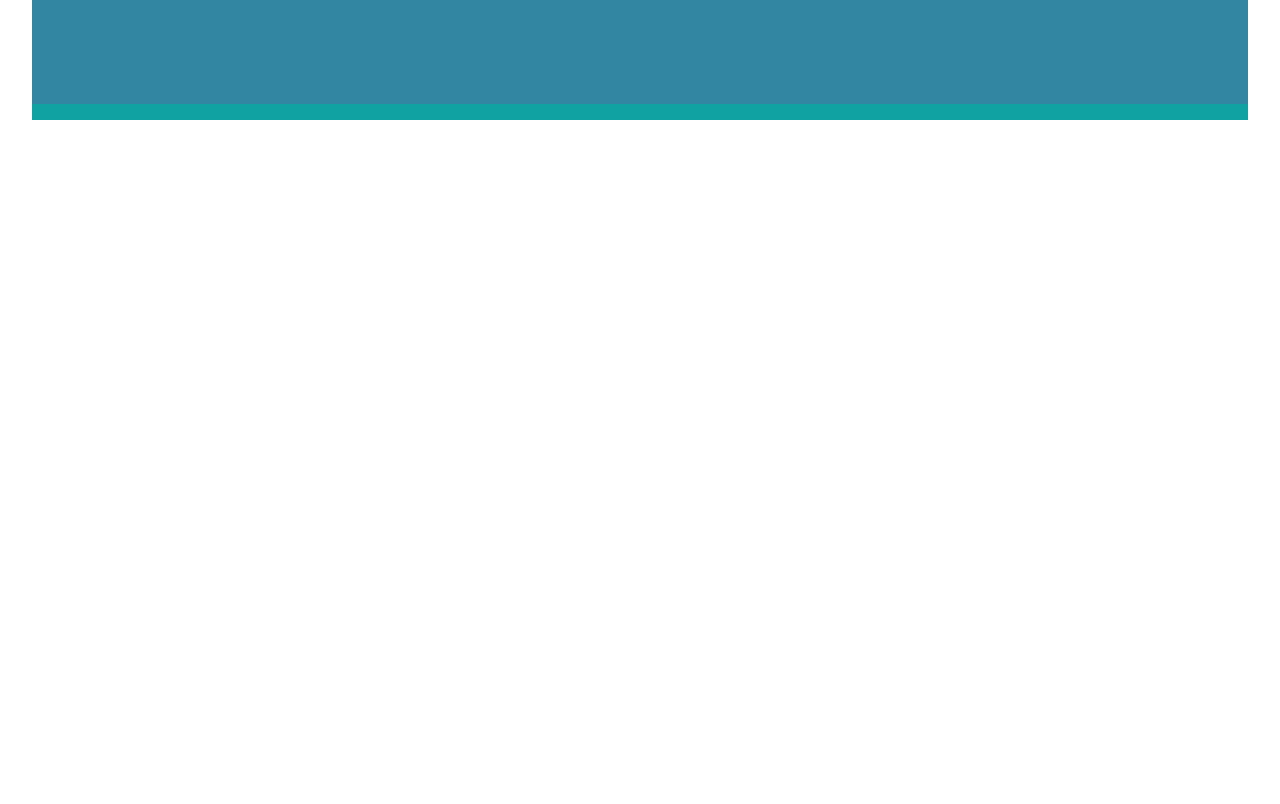
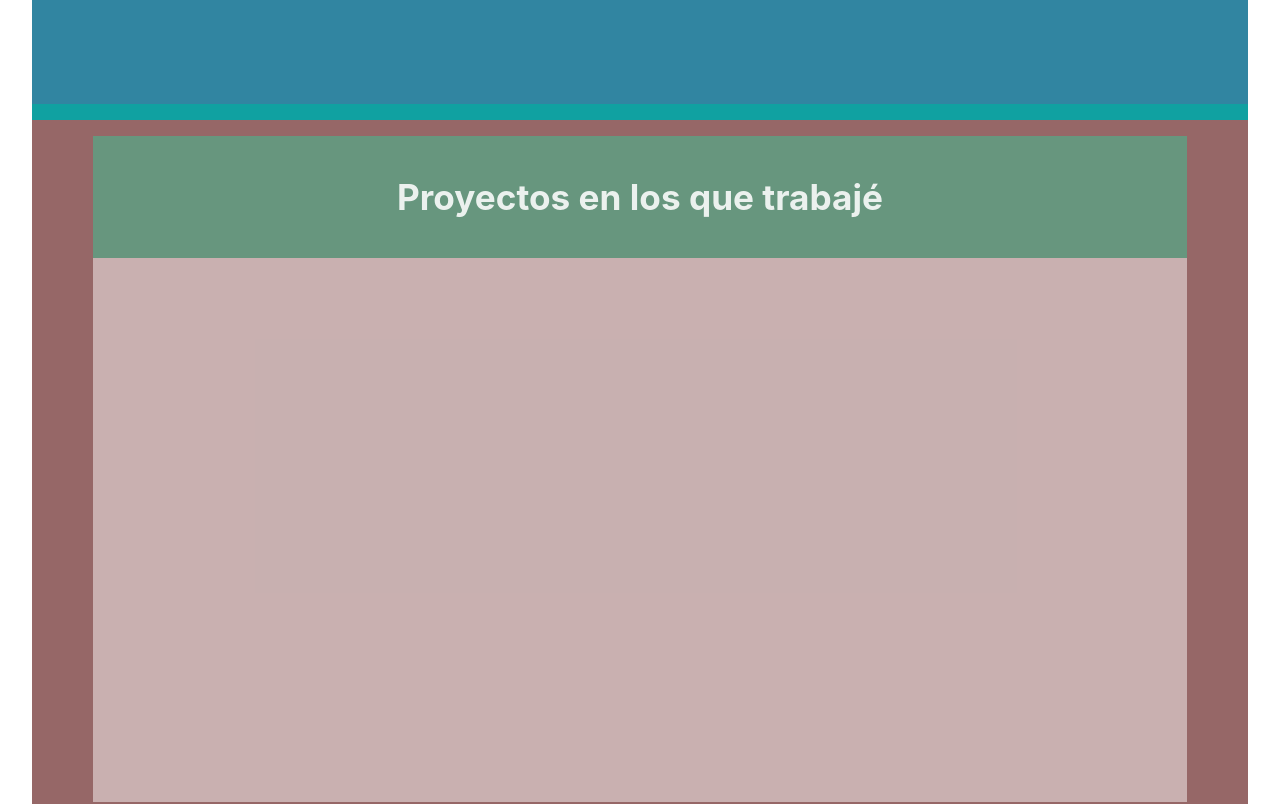
Before and after one commit to agustinfraile/Portfolio, a React (Vite) app: page / in a window 1280 px wide. Shown: the part 1440-2244 px from the top of the page. Before the commit the page ends 1592 px from the top, so only its background shows below. Built offline with nearby package versions, Linux system fonts and the light colour scheme.

Commit message:
agregando seccion de proyectos

```diff
--- a/src/pages/Home/Home.jsx
+++ b/src/pages/Home/Home.jsx
@@ -2,6 +2,7 @@ import React from 'react'
 import NavBar from '../../components/NavBar/NavBar'
 import About from '../About/About'
 import Intro from '../Intro/Intro'
+import Projects from '../Projects/Projects'
 
 
 const Home = () => {
@@ -10,6 +11,7 @@ const Home = () => {
        <NavBar />
        <Intro />
        <About/>
+       <Projects />
     </div>
   )
 }
--- a/src/pages/Intro/Intro.jsx
+++ b/src/pages/Intro/Intro.jsx
@@ -1,5 +1,5 @@
 import React from 'react';
-import './Intro.css'
+import './Intro.css';
 
 const Intro = () => {
   return (
--- a/src/pages/Projects/Projects.css
+++ b/src/pages/Projects/Projects.css
@@ -0,0 +1,28 @@
+
+/* CONTENEDOR GENERAL */
+.project-cnt {
+    background-color: rgb(150, 103, 103);
+    width: 100%;
+    height: 100vh;
+    padding-top: 1em;
+}
+
+.project-cnt_title {
+    background-color: rgb(103, 150, 126);
+    width: 90%;
+    height: auto;
+    margin: 0 auto;
+    padding: 2.5em 0;
+}
+
+.project-cnt_title h3 {
+    font-size: 2.2em;
+    text-align: center;
+}
+
+.project-cnt_carrousel {
+    background-color: rgba(255, 255, 255, 0.48);
+    width: 90%;
+    margin: 0 auto;
+    height: 68vh;
+}
--- a/src/pages/Projects/Projects.jsx
+++ b/src/pages/Projects/Projects.jsx
@@ -0,0 +1,19 @@
+import React from 'react';
+import './Projects.css';
+
+const Projects = () => {
+  return (
+    <div className='project-cnt'>
+        <div className='project-cnt_title'>
+            <h3>
+                Proyectos en los que trabajé
+            </h3>
+        </div>
+        <div className='project-cnt_carrousel'>
+
+        </div>
+    </div>
+  )
+}
+
+export default Projects
```
Also changed, not shown: src/pages/About/About.css (+7 -0 lines).
